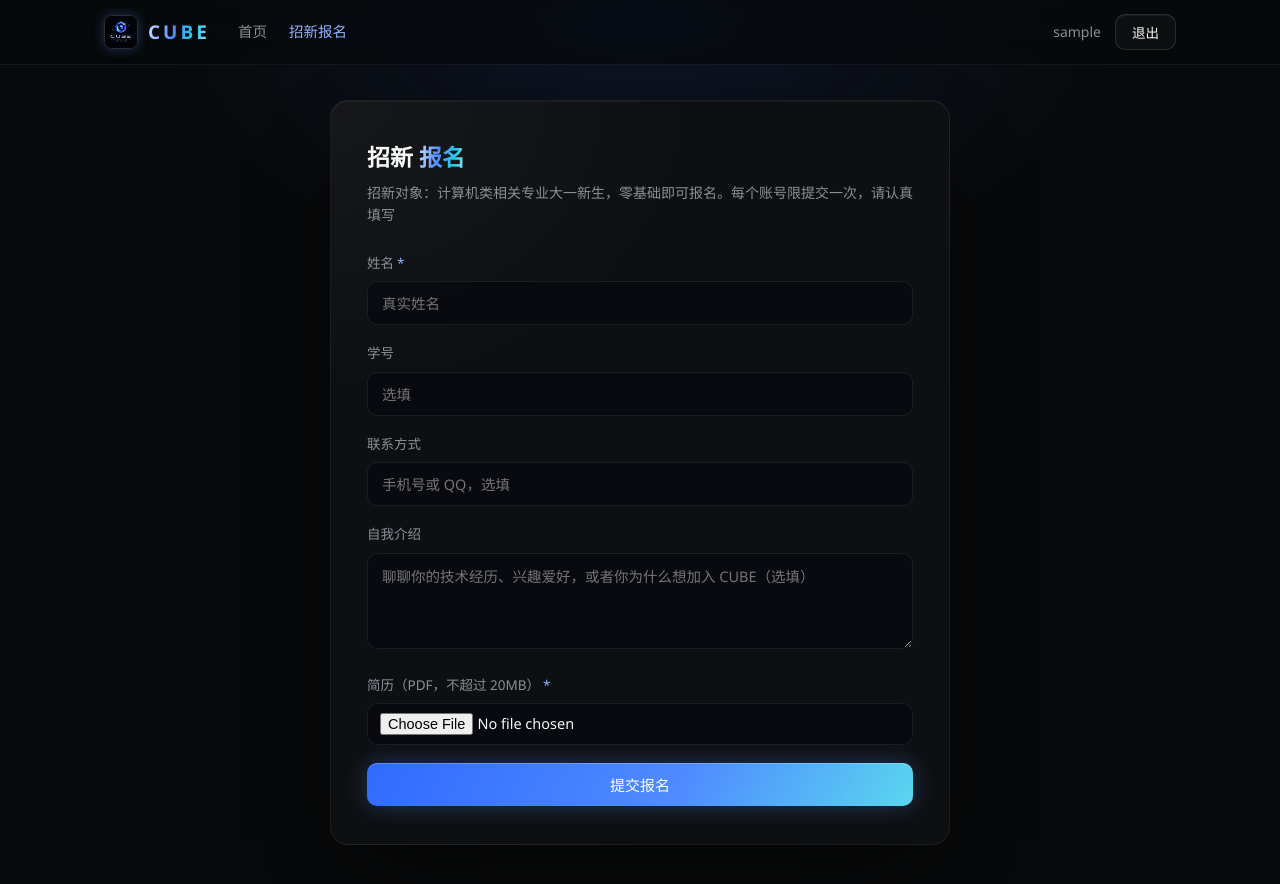
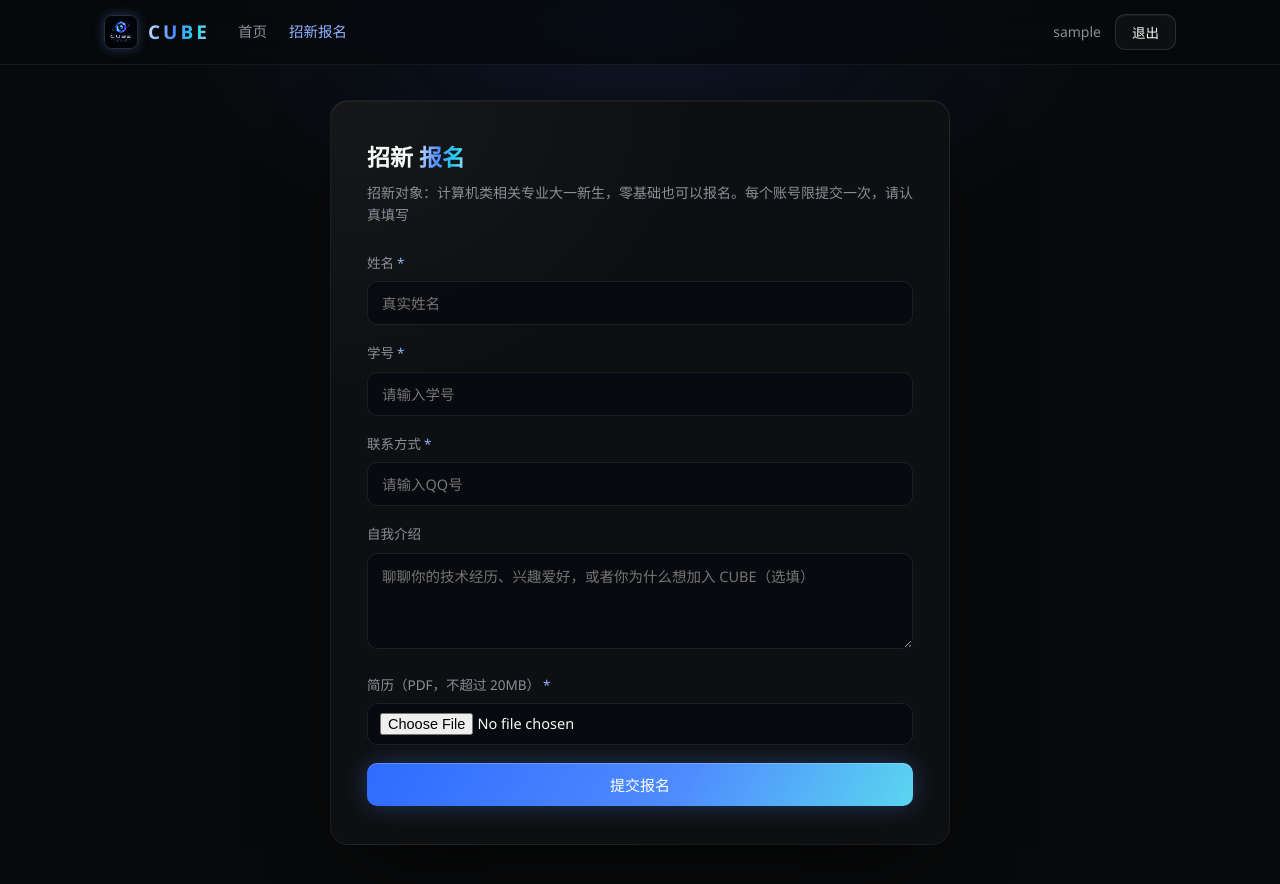
Before and after one commit to Mikkey-f/cube-web, a React (Vite) app in the folder frontend/: page /apply in a window 1280 px wide. Shown: the top 884 px of the page. Built offline with nearby package versions, Linux system fonts and the light colour scheme; no server answers; sample sign-in values are in the browser's storage.

Commit message:
feat: 招新报名表单学号与联系方式改为必填
- 文案：零基础即可报名 -> 零基础也可以报名
- 学号、联系方式增加必填标记与 required 校验，联系方式提示输入 QQ 号
- 后端接口同步校验两项非空

```diff
--- a/frontend/src/pages/Apply.tsx
+++ b/frontend/src/pages/Apply.tsx
@@ -98,7 +98,7 @@ export default function Apply() {
     <div className="form-page">
       <div className="form-card wide">
         <h2>招新 <span className="title-glow">报名</span></h2>
-        <p className="form-sub">招新对象：计算机类相关专业大一新生，零基础即可报名。每个账号限提交一次，请认真填写</p>
+        <p className="form-sub">招新对象：计算机类相关专业大一新生，零基础也可以报名。每个账号限提交一次，请认真填写</p>
         {error && <div className="form-error">{error}</div>}
         <form onSubmit={handleSubmit}>
           <div className="field">
@@ -107,14 +107,14 @@ export default function Apply() {
               placeholder="真实姓名" required maxLength={64} />
           </div>
           <div className="field">
-            <label>学号</label>
+            <label>学号<span className="required">*</span></label>
             <input value={studentId} onChange={(e) => setStudentId(e.target.value)}
-              placeholder="选填" maxLength={64} />
+              placeholder="请输入学号" required maxLength={64} />
           </div>
           <div className="field">
-            <label>联系方式</label>
+            <label>联系方式<span className="required">*</span></label>
             <input value={phone} onChange={(e) => setPhone(e.target.value)}
-              placeholder="手机号或 QQ，选填" maxLength={32} />
+              placeholder="请输入QQ号" required maxLength={32} />
           </div>
           <div className="field">
             <label>自我介绍</label>
```
Also changed, not shown: 1 other file (tests, documents, lock files or other folders).
